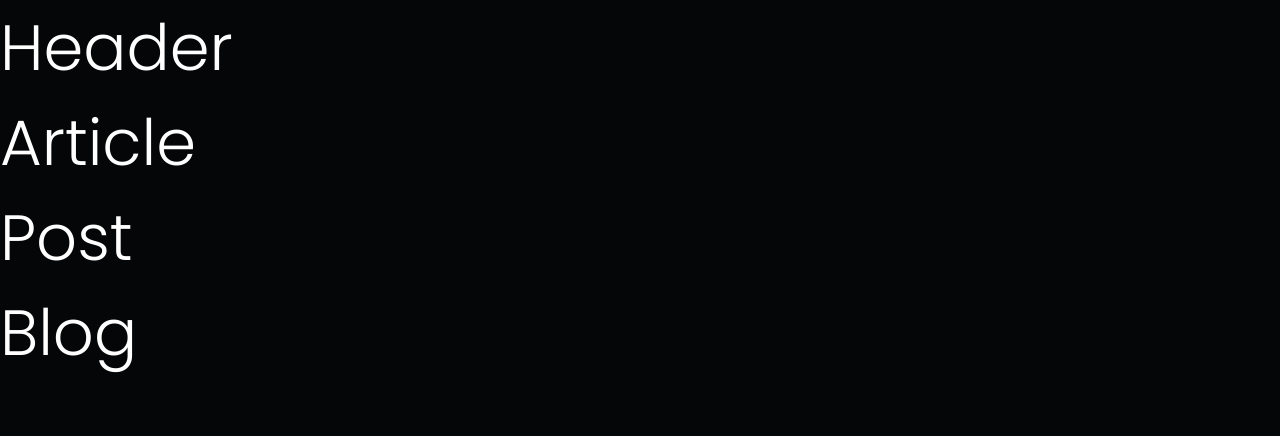
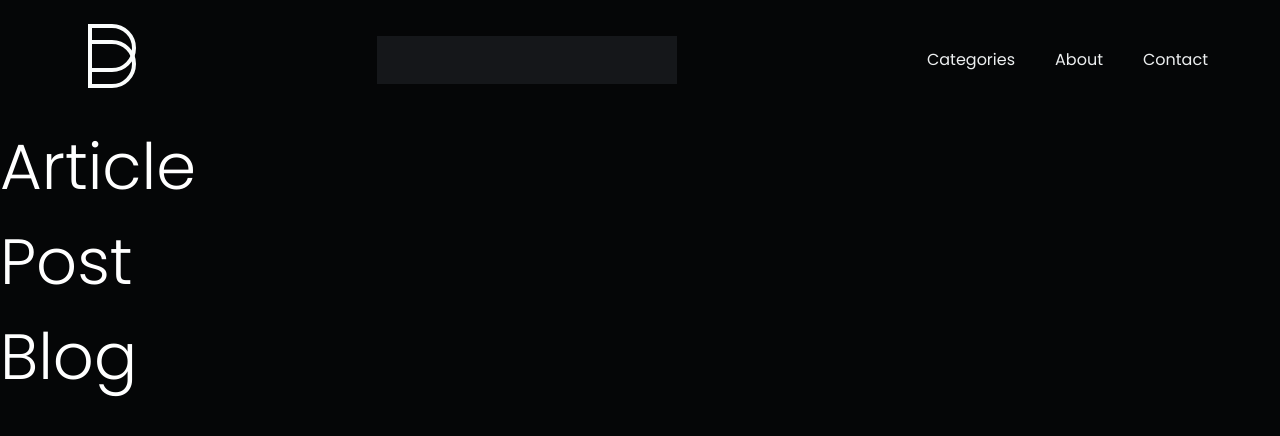
Before and after one commit to gleidsonfagno/Front_React_js-, a React (Create React App) app: page / in a window 1280 px wide. Shown: the top 436 px of the page. Built offline with nearby package versions, Linux system fonts and the light colour scheme.

Commit message:
:lipstick: feat: Estilização CSS do Header

```diff
--- a/src/components/Header/index.js
+++ b/src/components/Header/index.js
@@ -1,5 +1,41 @@
+import Logosvg from "../../svg/logo.svg";
+
 function Header() {
-  return <h1>Header</h1>;
+  const descLogo = "Essa é a logo do blog";
+  return (
+    <>
+      <header className="container flex-space-between">
+        <div className="logo ">
+          <img src={Logosvg} alt={descLogo} />
+        </div>
+
+        <div className="search">
+          <input type="text" className="input-search" name="search" />
+        </div>
+
+        <div className="menu">
+          <li>
+            {" "}
+            <a href="/" className="nav-link">
+              Categories
+            </a>{" "}
+          </li>
+          <li>
+            {" "}
+            <a href="/" className="nav-link">
+              About
+            </a>{" "}
+          </li>
+          <li>
+            {" "}
+            <a href="/" className="nav-link">
+              Contact
+            </a>{" "}
+          </li>
+        </div>
+      </header>
+    </>
+  );
 }
 
 export default Header;
--- a/src/css/sass/_layout.scss
+++ b/src/css/sass/_layout.scss
@@ -0,0 +1,61 @@
+header {
+  padding: 8px 24px;
+}
+a {
+  text-decoration: none;
+  color: $white-dark;
+}
+
+.flex {
+  display: flex;
+}
+
+.flex-space-between {
+  display: flex;
+  justify-content: space-between;
+  align-items: center;
+}
+
+.container {
+  max-width: 1200px;
+
+  margin: 0 auto;
+}
+
+.border {
+  border: 1px solid red;
+}
+
+.menu {
+  display: flex;
+  list-style: none;
+
+  li {
+    margin-left: 24px;
+  }
+}
+
+.nav-link {
+  display: inline-block;
+
+  padding: 8px;
+  transition: 0.5s ease;
+  &:hover {
+    opacity: 0.7;
+  }
+}
+
+.input-search {
+    height: 48px;
+    min-width: 300px;
+    background-color: $black-light;
+    border: 0;
+    color: $white-light;
+    padding: 8px;
+
+    &:focus {
+        outline: none;
+        // outline: .0625rem solid white;
+      }
+
+}
--- a/src/css/style.css
+++ b/src/css/style.css
@@ -658,6 +658,63 @@
   padding-bottom: 128px !important;
 }
 
+header {
+  padding: 8px 24px;
+}
+
+a {
+  text-decoration: none;
+  color: #EDEFF0;
+}
+
+.flex {
+  display: flex;
+}
+
+.flex-space-between {
+  display: flex;
+  justify-content: space-between;
+  align-items: center;
+}
+
+.container {
+  max-width: 1200px;
+  margin: 0 auto;
+}
+
+.border {
+  border: 1px solid red;
+}
+
+.menu {
+  display: flex;
+  list-style: none;
+}
+.menu li {
+  margin-left: 24px;
+}
+
+.nav-link {
+  display: inline-block;
+  padding: 8px;
+  transition: 0.5s ease;
+}
+.nav-link:hover {
+  opacity: 0.7;
+}
+
+.input-search {
+  height: 48px;
+  min-width: 300px;
+  background-color: #15171A;
+  border: 0;
+  color: #FAFCFC;
+  padding: 8px;
+}
+.input-search:focus {
+  outline: none;
+}
+
 body {
   width: 100%;
   background-color: #050607;
--- a/src/css/style.scss
+++ b/src/css/style.scss
@@ -8,6 +8,7 @@
 @import "sass/colors";
 @import "sass/typography";
 @import "sass/spacing";
+@import "sass/layout";
 
 body {
   width: 100%;
```
Also changed, not shown: src/svg/logo.svg (added), 1 other file (tests, documents, lock files or other folders).
